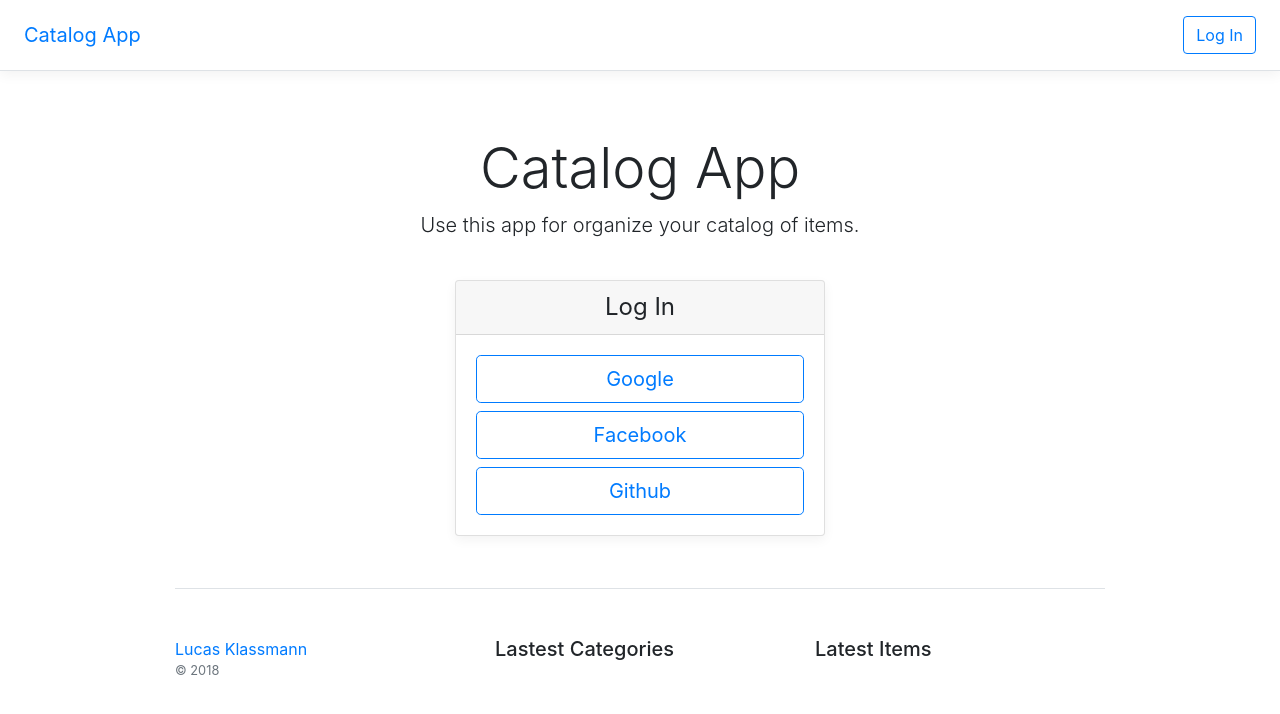
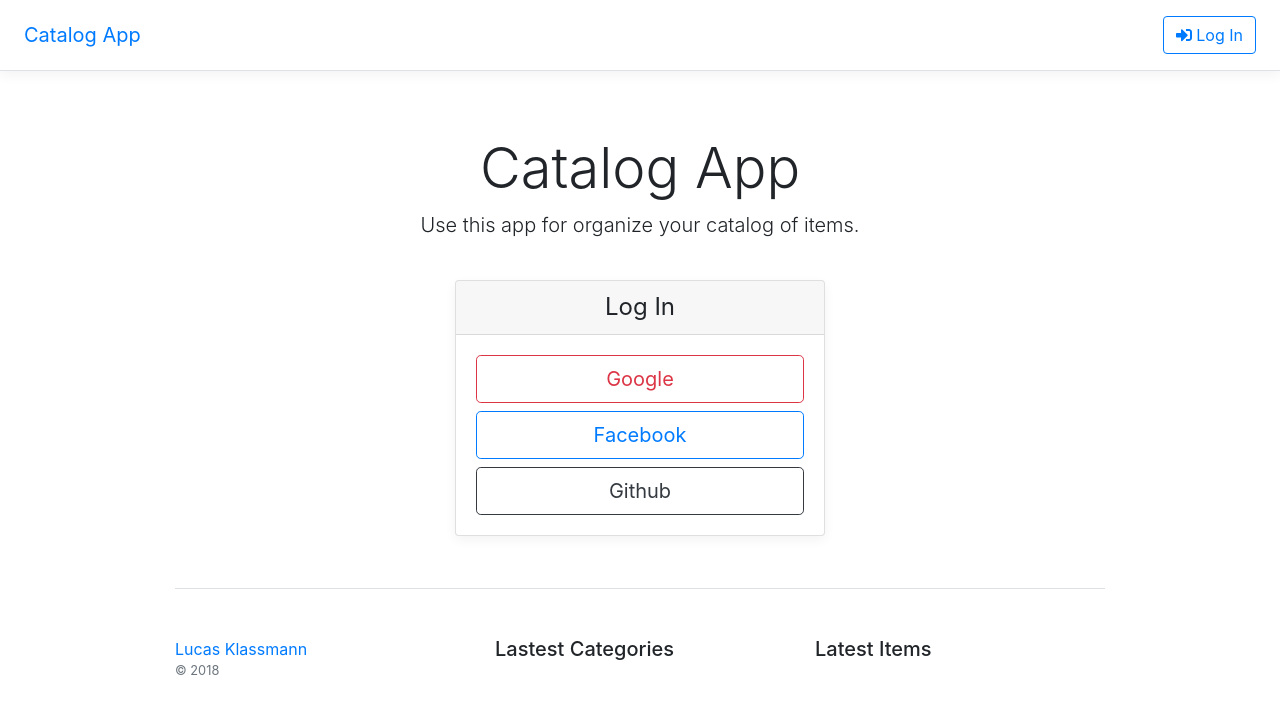
Before and after one commit to klassmann/catalog, a Flask app: page /login in a window 1280 px wide. Shown: the top 714 px of the page. Run offline with Flask 2, Linux system fonts and the light colour scheme; some libraries are stand-ins or nearby versions.

Commit message:
Adding layout improvements

```diff
--- a/templates/base.html
+++ b/templates/base.html
@@ -23,7 +23,7 @@
       <h5 class="my-0 mr-md-auto font-weight-normal">
           <a href="/">Catalog App</a>
         </h5>
-      <a class="btn btn-outline-primary" href="#">Log In</a>
+      <a class="btn btn-outline-primary" href="/login"><i class="fas fa-sign-in-alt"></i> Log In</a>
     </div>
 
     <div class="catalog-header px-3 py-3 pt-md-5 pb-md-4 mx-auto text-center">
--- a/templates/index.html
+++ b/templates/index.html
@@ -3,7 +3,7 @@
 {% block content %}
 <div class="row">
     <div class="col-md-12">
-        <a class="btn btn-success" href="/category/new">New Category</a>
+        <a class="btn btn-success" href="/category/new"><i class="fas fa-plus"></i> New Category</a>
     </div>
 </div>
 <div class="row">
@@ -13,6 +13,7 @@
 </div>
 <div class="row">
     <div class="col-md-12">
+        <h2>Categories</h2>
         <div class="card-columns">
         {% for c in categories %}
             <div class="card" style="width: 18rem;">
--- a/templates/login.html
+++ b/templates/login.html
@@ -7,9 +7,9 @@
             <h4 class="my-0 font-weight-normal">Log In</h4>
             </div>
             <div class="card-body">
-            <button type="button" class="btn btn-lg btn-block btn-outline-primary">Google</button>
-            <button type="button" class="btn btn-lg btn-block btn-outline-primary">Facebook</button>
-            <button type="button" class="btn btn-lg btn-block btn-outline-primary">Github</button>
+            <button type="button" class="btn btn-lg btn-block btn-outline-danger"><i class="fab fa-google"></i> Google</button>
+            <button type="button" class="btn btn-lg btn-block btn-outline-primary"><i class="fab fa-facebook-f"></i> Facebook</button>
+            <button type="button" class="btn btn-lg btn-block btn-outline-dark"><i class="fab fa-github"></i> Github</button>
             </div>
         </div>
     </div>
```
